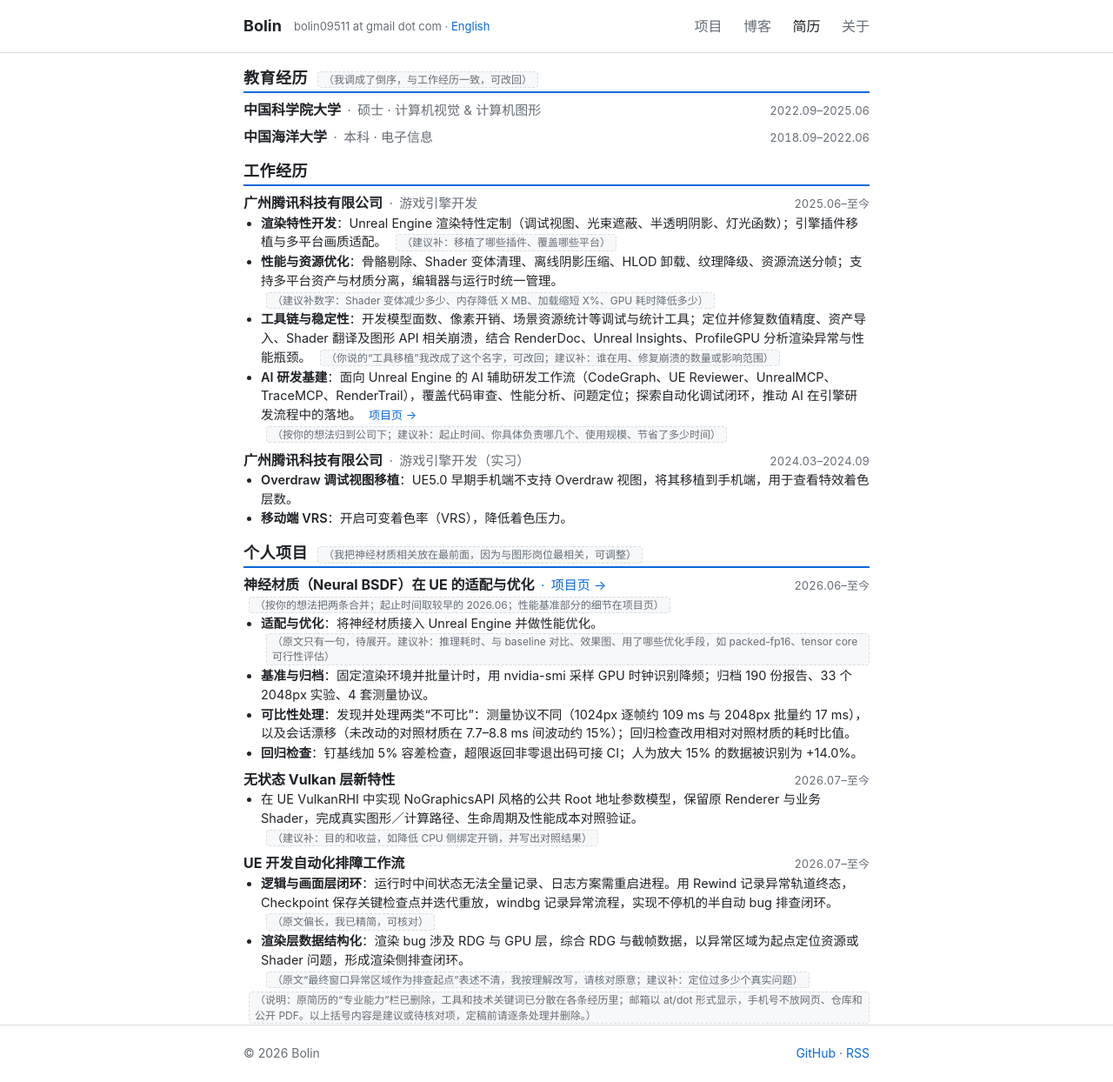
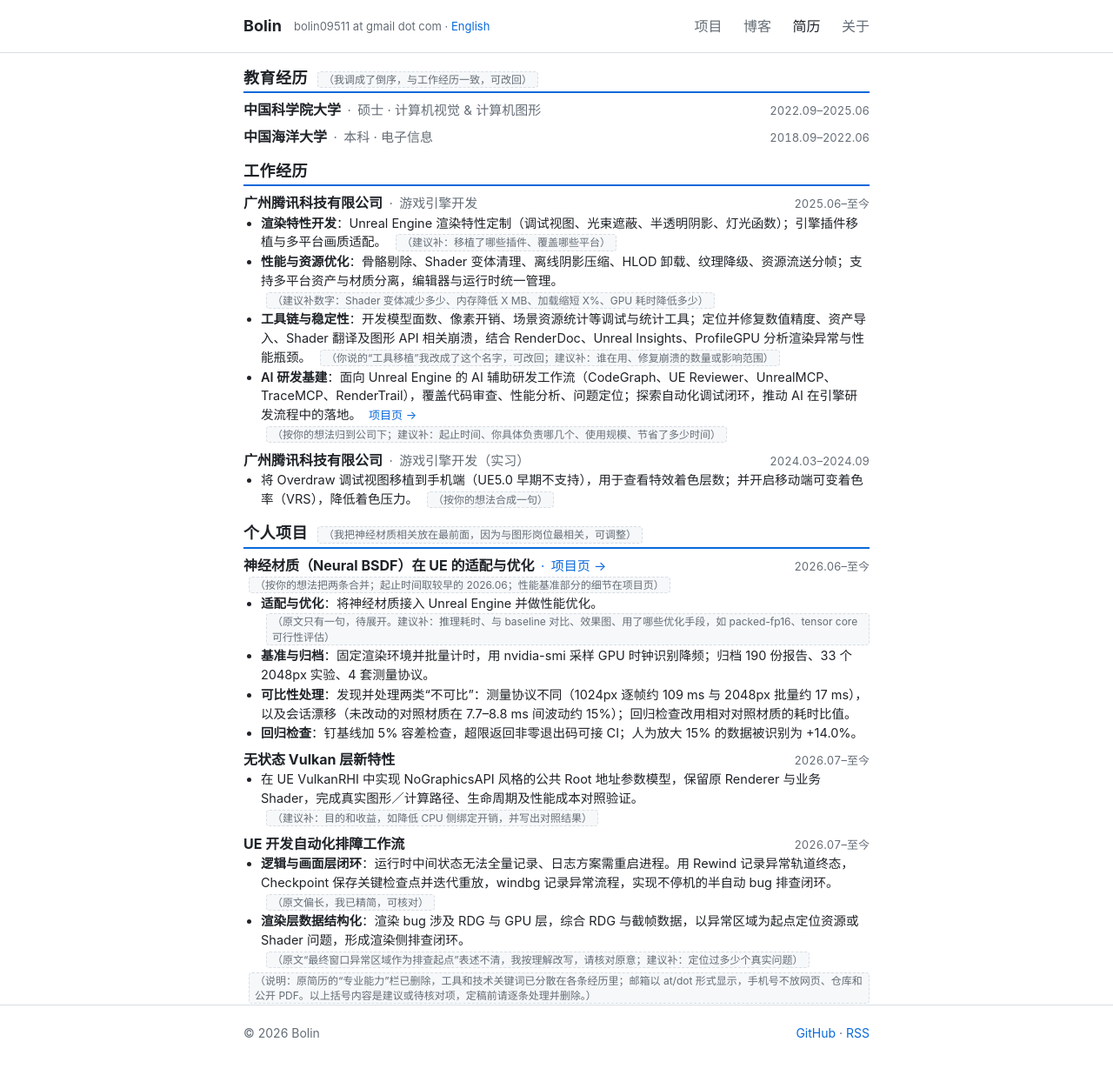
Before and after one commit to bolin12/bolin12.github.io, a Jekyll site: the page built from resume.md, in a window 1280 px wide. Shown: the whole page at 87% size. Built offline with Jekyll 4.4.1, drawn with Linux system fonts in a browser that asks for light colours; our own code applies the rules of GitHub Pages for plain Markdown files; after the commit the page ends 1221 px from its top, so only the background shows below that.

Commit message:
Resume: fold the internship into one line

```diff
--- a/_data/resume.yml
+++ b/_data/resume.yml
@@ -41,10 +41,8 @@ sections:
         sub: 游戏引擎开发（实习）
         date: 2024.03–2024.09
         points:
-          - label: Overdraw 调试视图移植
-            text: UE5.0 早期手机端不支持 Overdraw 视图，将其移植到手机端，用于查看特效着色层数。
-          - label: 移动端 VRS
-            text: 开启可变着色率（VRS），降低着色压力。
+          - text: 将 Overdraw 调试视图移植到手机端（UE5.0 早期不支持），用于查看特效着色层数；并开启移动端可变着色率（VRS），降低着色压力。
+            note: （按你的想法合成一句）
 
   - title: 个人项目
     note: （我把神经材质相关放在最前面，因为与图形岗位最相关，可调整）
--- a/_data/resume_en.yml
+++ b/_data/resume_en.yml
@@ -32,10 +32,7 @@ sections:
         sub: Game Engine Developer (Intern)
         date: Mar 2024 – Sep 2024
         points:
-          - label: Overdraw debug view on mobile
-            text: Early UE5.0 did not support the Overdraw view on mobile; ported it to mobile to inspect how many shading layers effects produce.
-          - label: Mobile VRS
-            text: Enabled variable rate shading (VRS) to reduce shading cost.
+          - text: Ported the Overdraw debug view to mobile (not supported in early UE5.0) to inspect how many shading layers effects produce, and enabled mobile variable rate shading (VRS) to reduce shading cost.
 
   - title: Projects
     items:
```
